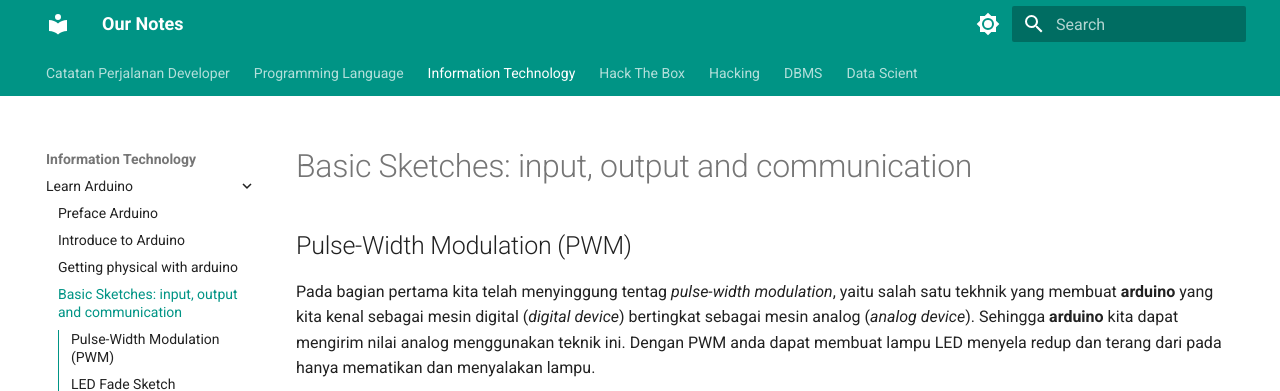
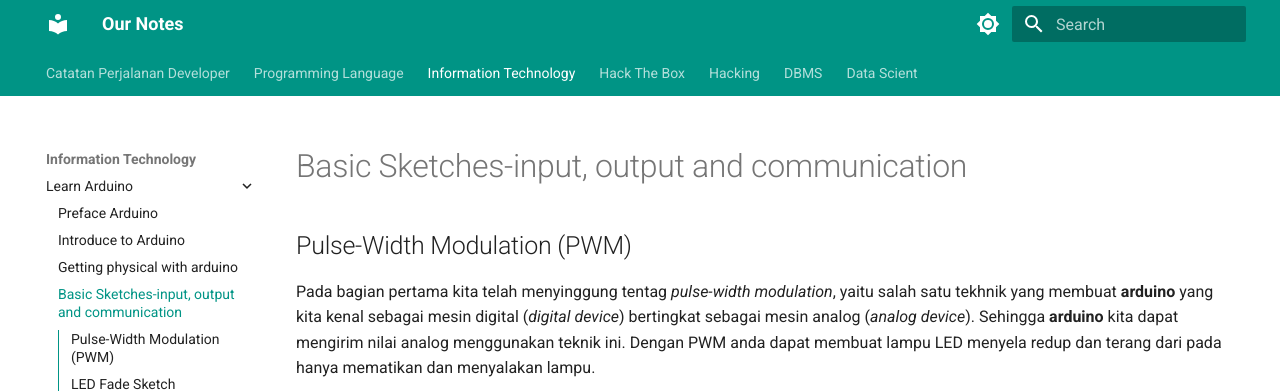
Before and after one commit to muhammadfarras/muhammadfarras.github.io, an MkDocs documentation site: the page built from docs/Technology/Catatan Arduino/03. Basic Sketches-input output and communication.md, in a window 1280 px wide and 900 px high. Shown: the top 391 px of the window. Built offline with MkDocs 1.6.1 and Material for MkDocs 9.7.7, drawn with Linux system fonts in a browser that asks for light colours.

Commit message:
Fix named

```diff
--- a/mkdocs.yml
+++ b/mkdocs.yml
@@ -98,7 +98,7 @@
       - Preface Arduino : Technology/Catatan Arduino/index.md
       - Introduce to Arduino : Technology/Catatan Arduino/01. What is arduino.md
       - Getting physical with arduino : Technology/Catatan Arduino/02. Getting physical with arduino.md
-      - "Basic Sketches: input, output and communication" : "Technology/Catatan Arduino/03. Basic Sketches: input, output and communication..md"
+      - Basic Sketches-input, output and communication : "Technology/Catatan Arduino/03. Basic Sketches-input output and communication.md"
     - Learn System Analyst:
       - Preface SA : Technology/Catatan System Analys/index.md
       - The System Analyst and System Development: Technology/Catatan System Analys/1. The System Analyst and System Development.md
```
Also changed, not shown: docs/Technology/Catatan Arduino/03. Basic Sketches-input output and communication.md (renamed from docs/Technology/Catatan Arduino/03. Basic Sketches: input, output and communication..md).
